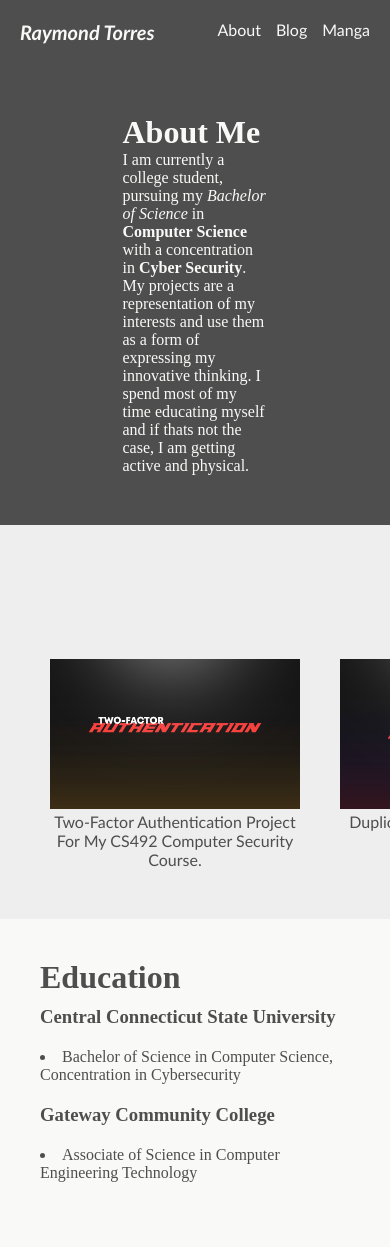
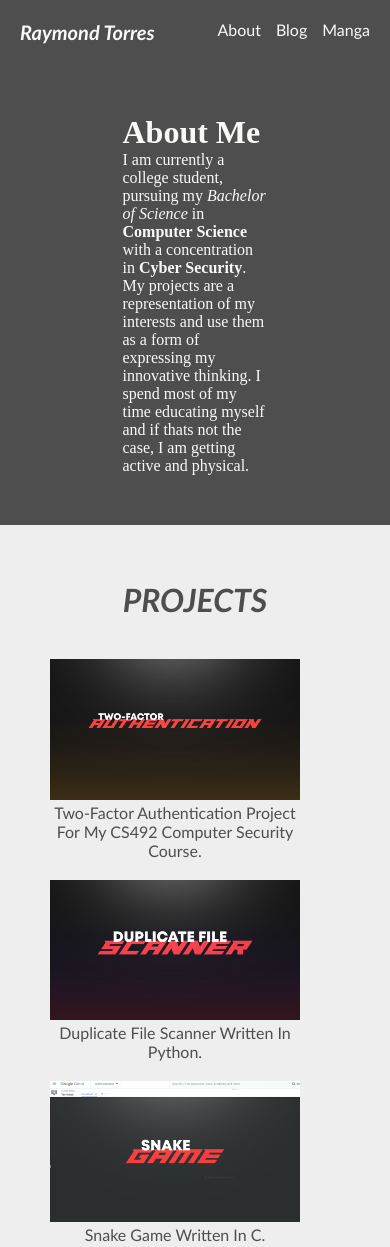
Before and after one commit to raymoess/My-Blog-Page, a plain HTML site: page index.html in a window 390 px wide. Shown: the top 1247 px of the page. Drawn offline with Linux system fonts and the light colour scheme.

Commit message:
Issue with mobile device should be resolved.
Section-2 Seemed to have its images or text overflowing. Set a width of 200px for each project container.

```diff
--- a/index.html
+++ b/index.html
@@ -43,17 +43,18 @@
       <h1>PROJECTS</h1>
     </div>
       <div class="s2-project-container" >
+
       <div class="project-container">
+        <div class="project-temp">
         <a class="project-img"  href="https://github.com/raymoess/492-Final-Project" target="_blank" rel="noopener noreferrer"><img src="images/2fa.jpg" height="150" width="250" /></a>
-        <p class="project-desc">Two-Factor Authentication Project For My
-          CS492 Computer Security Course.
-      </p>
-    </div>
-      <div class="project-container">
+        <p class="project-desc">Two-Factor Authentication Project For My CS492 Computer Security Course.</p>
+      </div>
+
+      <div class="project-temp">
         <a class="project-img"  href="https://github.com/raymoess/DuplicateFileDel" target="_blank" rel="noopener noreferrer"><img src="images/dfs.jpg" height="150" width="250" /></a>
         <p class="project-desc">Duplicate File Scanner Written In Python.</p>
       </div>
-        <div class="project-container">
+        <div class="project-temp">
         <a class="project-img"  href="https://github.com/raymoess/Snake-Game" target="_blank" rel="noopener noreferrer"><img src="images/snake.jpg" height="150" width="250" /></a>
         <p class="project-desc">Snake Game Written In C.</p>
       </div>
--- a/styles.css
+++ b/styles.css
@@ -55,9 +55,7 @@
     display: flex;
     flex-direction: column;
     align-items: center;
-    flex-wrap: wrap;
     padding: 50px;
-    overflow-x: hidden;
 
 
 }
@@ -68,21 +66,24 @@
 }
 .s2-project-container{
     display: flex;
-    gap: 40px;
 
 }
 .project-container{
     display: flex;
+    flex-wrap: wrap;
+    gap: 20px
+}
+.project-temp{
+    display: flex;
     flex-direction: column;
-    width: 100%;
     text-align: center;
-}
-.project-img{
+    width: 250px;
 
 }
-
-
-
+.project-temp img{
+    width: 100%; /* Make sure the image takes up the full width of its container */
+    height: auto;
+}
 .manga-img-container{
     display: flex;
     justify-content: center;
```
